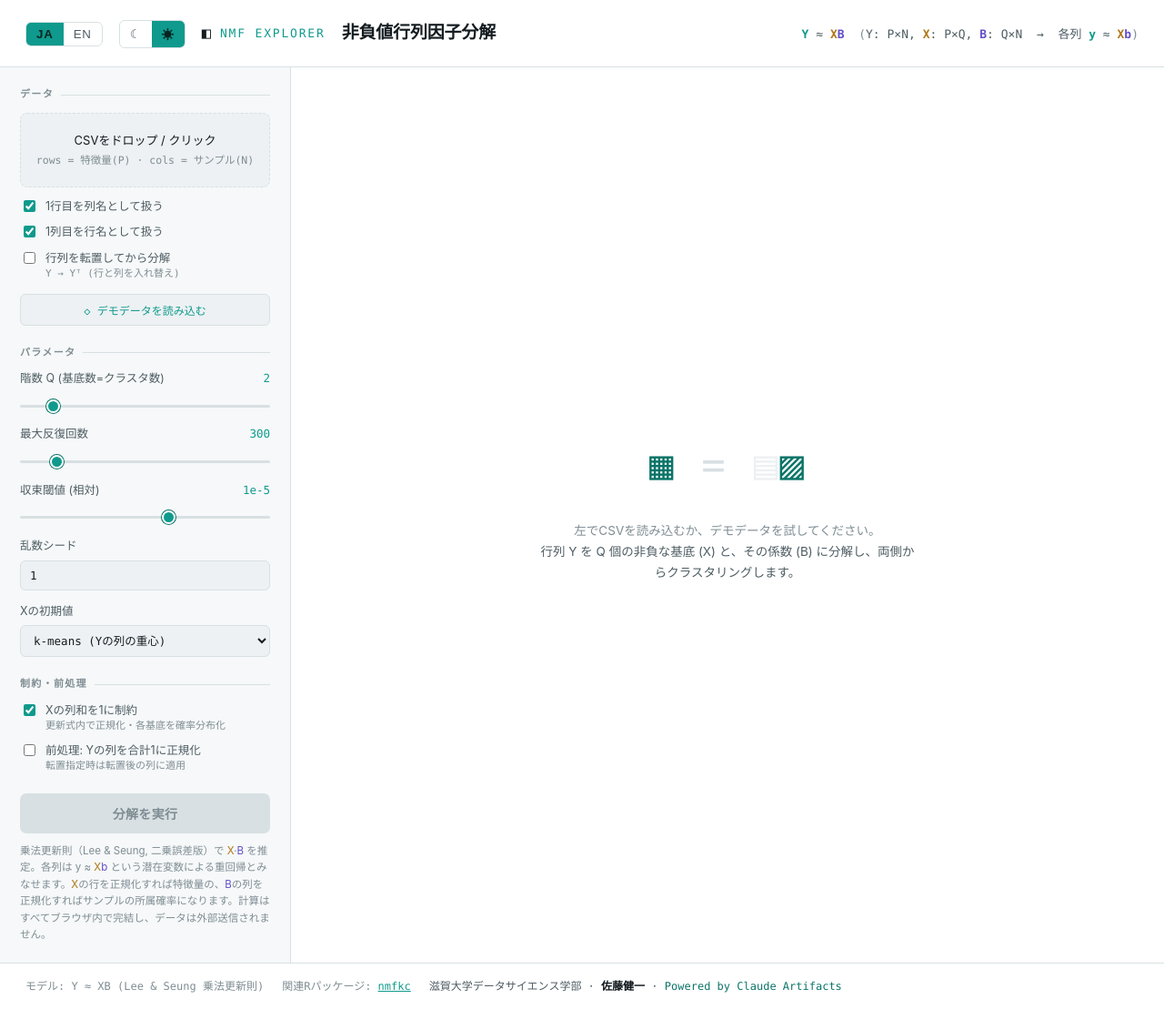
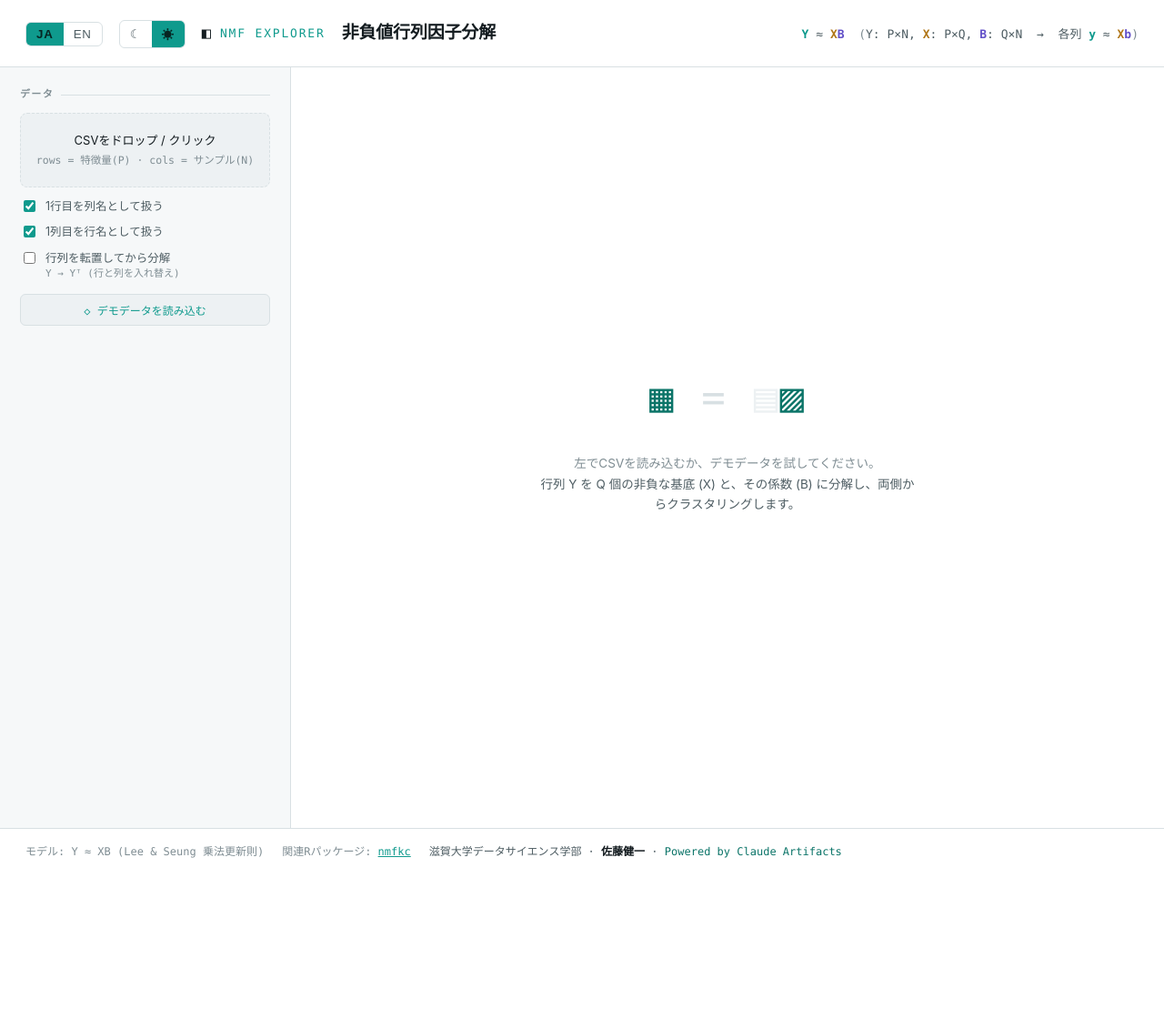
Before and after one commit to ksatohds/ksatohds.github.io, a Jekyll site: the page html_app/nmf_app.html, which Jekyll copies as it is, in a window 1280 px wide. Shown: the whole page at 91% size. Built offline with Jekyll 4.4.1, drawn with Linux system fonts in a browser that asks for light colours; after the commit the page ends 961 px from its top, so only the background shows below that.

Commit message:
20260704 hide nmf param/constraint/run menus until data is loaded
Co-Authored-By: Claude Opus 4.8 (1M context) <noreply@anthropic.com>

```diff
--- a/html_app/nmf_app.html
+++ b/html_app/nmf_app.html
@@ -184,7 +184,7 @@
       <button class="dl" id="demo" style="width:100%;margin-top:4px" data-i18n="demo_btn">◇ デモデータを読み込む</button>
     </div>
 
-    <div class="group">
+    <div class="group" id="paramGroup" style="display:none">
       <h2 data-i18n="g_param">パラメータ</h2>
       <label class="field">
         <span class="lab"><span data-i18n="p_rank">階数 Q (基底数=クラスタ数)</span> <span class="val" id="rankVal">2</span></span>
@@ -211,7 +211,7 @@
       </label>
     </div>
 
-    <div class="group">
+    <div class="group" id="constrGroup" style="display:none">
       <h2 data-i18n="g_constr">制約・前処理</h2>
       <div class="checkline">
         <input type="checkbox" id="wnorm" checked>
@@ -225,8 +225,10 @@
       </div>
     </div>
 
-    <button class="run" id="run" disabled>分解を実行</button>
-    <div class="hint" data-i18n-html="hint"></div>
+    <div id="runGroup" style="display:none">
+      <button class="run" id="run" disabled>分解を実行</button>
+      <div class="hint" data-i18n-html="hint"></div>
+    </div>
   </aside>
 
   <main class="stage" id="stage">
```
Also changed, not shown: other parts of html_app/nmf_app.html (+1 -0 lines).
